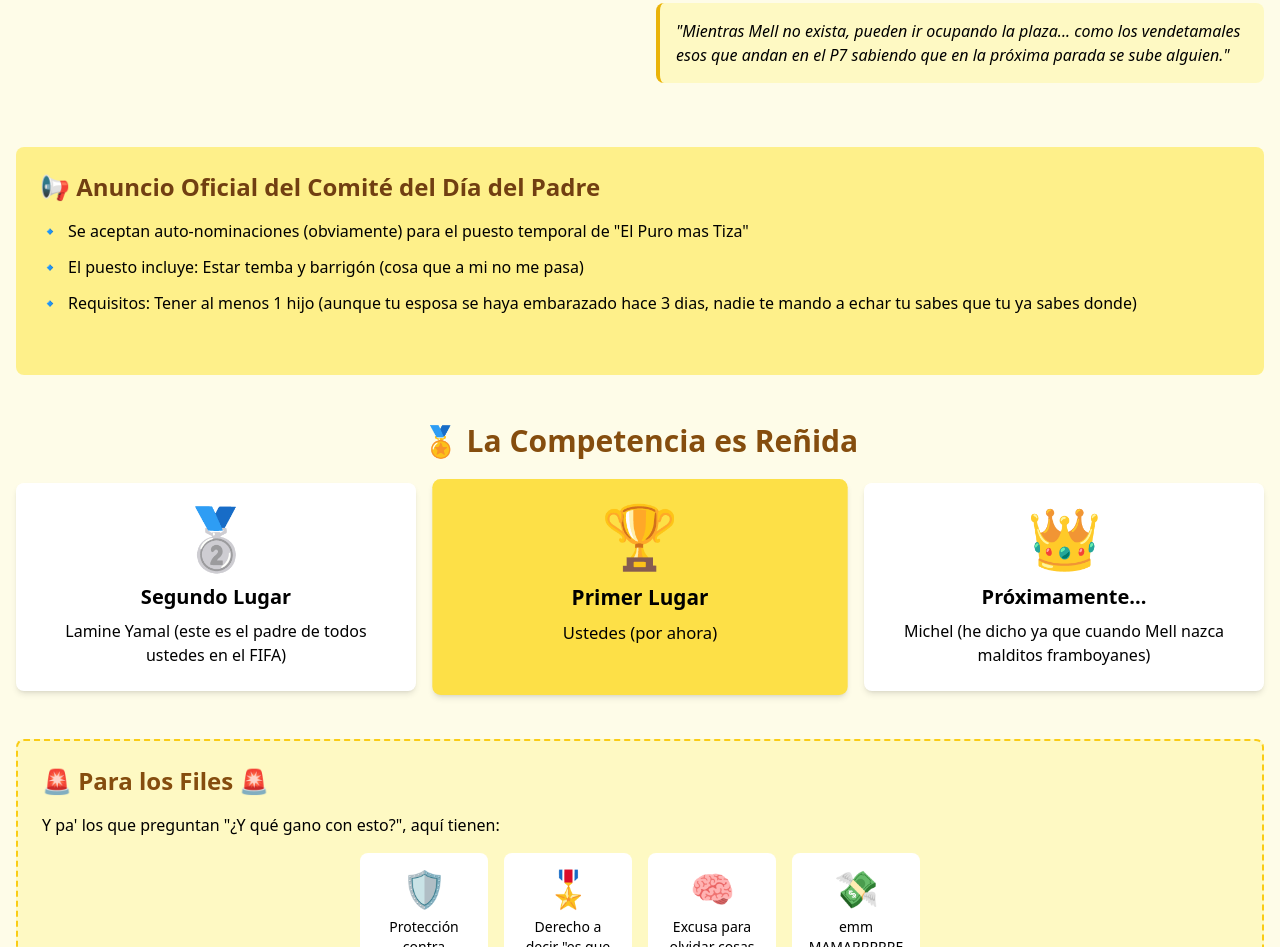
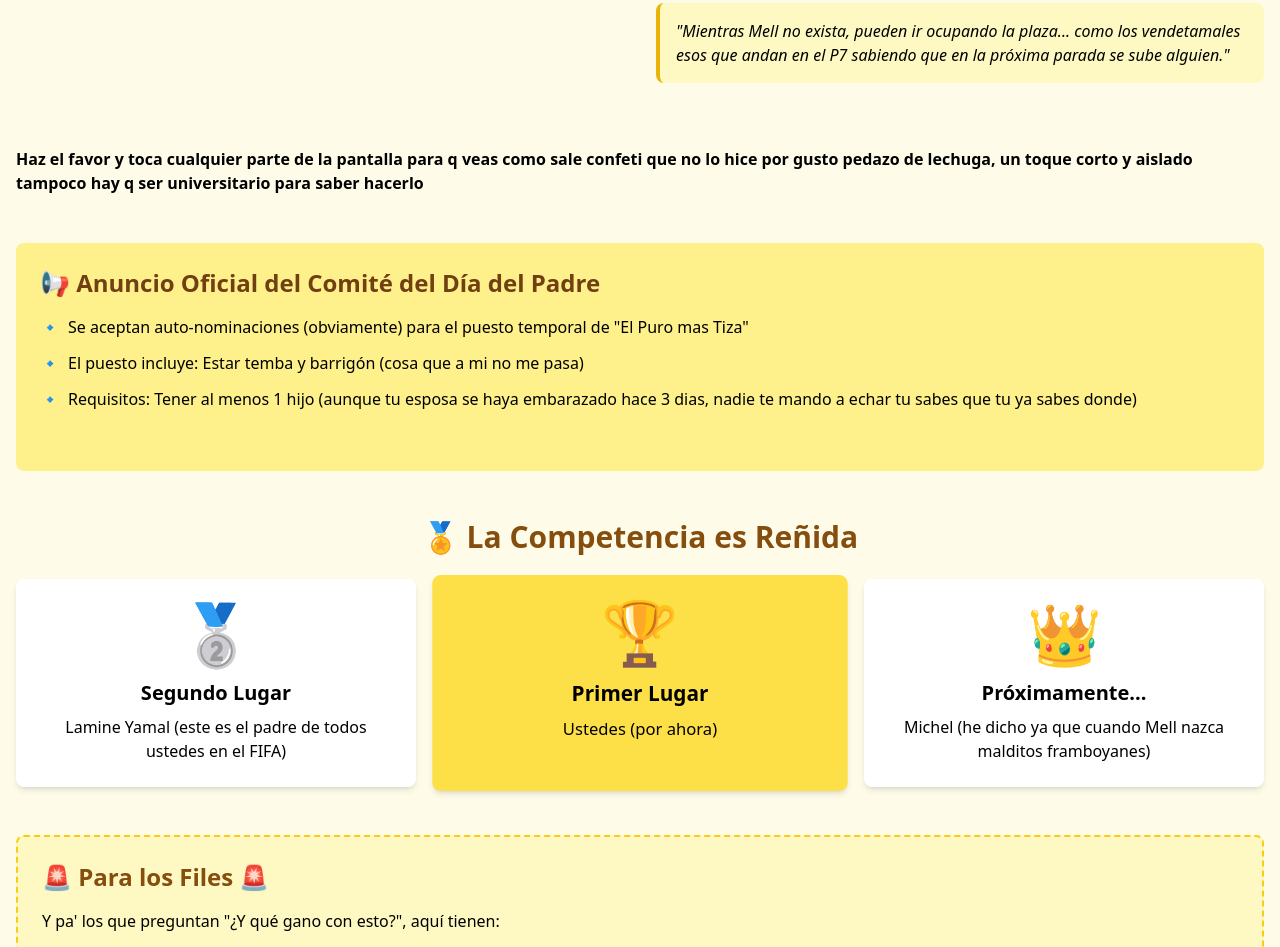
Before and after one commit to 4trademcs/FathersDay, a plain HTML site: page index.html in a window 1280 px wide. Shown: the part 881-1828 px from the top of the page. Drawn offline with nearby package versions, Linux system fonts and the light colour scheme.

Commit message:
Update index.html

```diff
--- a/index.html
+++ b/index.html
@@ -84,7 +84,7 @@
                     </div>
                 </div>
             </section>
-
+            <p class="font-bold mb-12">Haz el favor y toca cualquier parte de la pantalla para q veas como sale confeti que no lo hice por gusto pedazo de lechuga, un toque corto y aislado tampoco hay q ser universitario para saber hacerlo</p>
             <section class="bg-yellow-200 p-6 rounded-lg mb-12 animate__animated animate__fadeInUp animate__delay-1s hover:shadow-lg transition-shadow">
                 <h2 class="text-2xl font-bold text-yellow-900 mb-4 hover:rotate-1 transition-transform inline-block">📢 Anuncio Oficial del Comité del Día del Padre</h2>
                 <ul class="space-y-3">
```
